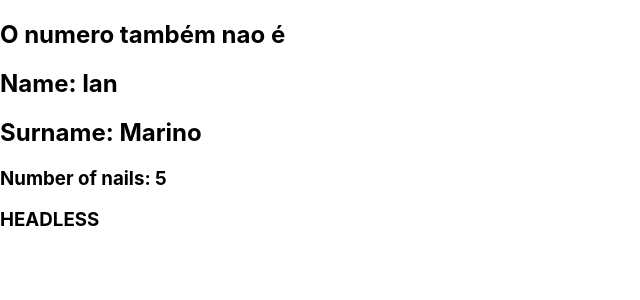
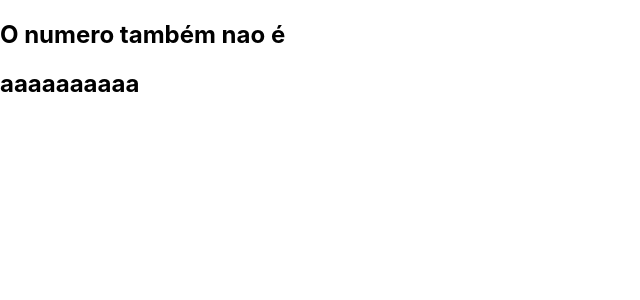
Before and after one commit to ianmarinor/hacker-stories, a React (Create React App) app: page / in a window 1280 px wide. Shown: the top 300 px of the page, without its empty margins (0-640 px from the left). Built offline with nearby package versions, Linux system fonts and the light colour scheme.

Commit message:
- passing an eventHandler as prop

```diff
--- a/src/App.js
+++ b/src/App.js
@@ -11,13 +11,16 @@ let human = {
   }
 }
 
+let event = (e) => console.log(e.target);
+
+
 const App = () => (
   <div>
     <Ian />
 
  {/* here I pass an object to Maria component */}
  {/* Maria component will then use this object to populate its HTML elements */}
-    <Maria human={human} />
+    <Maria array={event} />
   </div>
 );
 
@@ -28,7 +31,7 @@ class Ian extends React.Component {
   site = (<h1>cruzes</h1>);
 
   faz() {
-    alert("cu");
+    console.log(this.props);
   }
 
   random() {
@@ -36,8 +39,11 @@ class Ian extends React.Component {
   }
 
   render = () => {
+
+    console.log(this.props);
+
     return (
-      <div onClick={this.faz}>
+      <div onClick={() => this.faz()}>
         <h2>O numero também nao é </h2>
       </div>
     );
@@ -49,15 +55,14 @@ let Maria = (props) => {
 
   let _props = props
 
-  console.log(_props)
+  console.log(props)
 
   return (
     <div>
 
-      <h2>Name: {props.human.person.name}</h2>
-      <h2>Surname: {props.human.person.surname}</h2>
-      <h3>Number of nails: {props.human.nails[3]}</h3>
-      <h3> {props.human.head ? 'ALIVE' : 'HEADLESS'}</h3>
+
+      <h2 onClick={_props.array}> aaaaaaaaaa </h2>
+
 
 
     </div>
```
